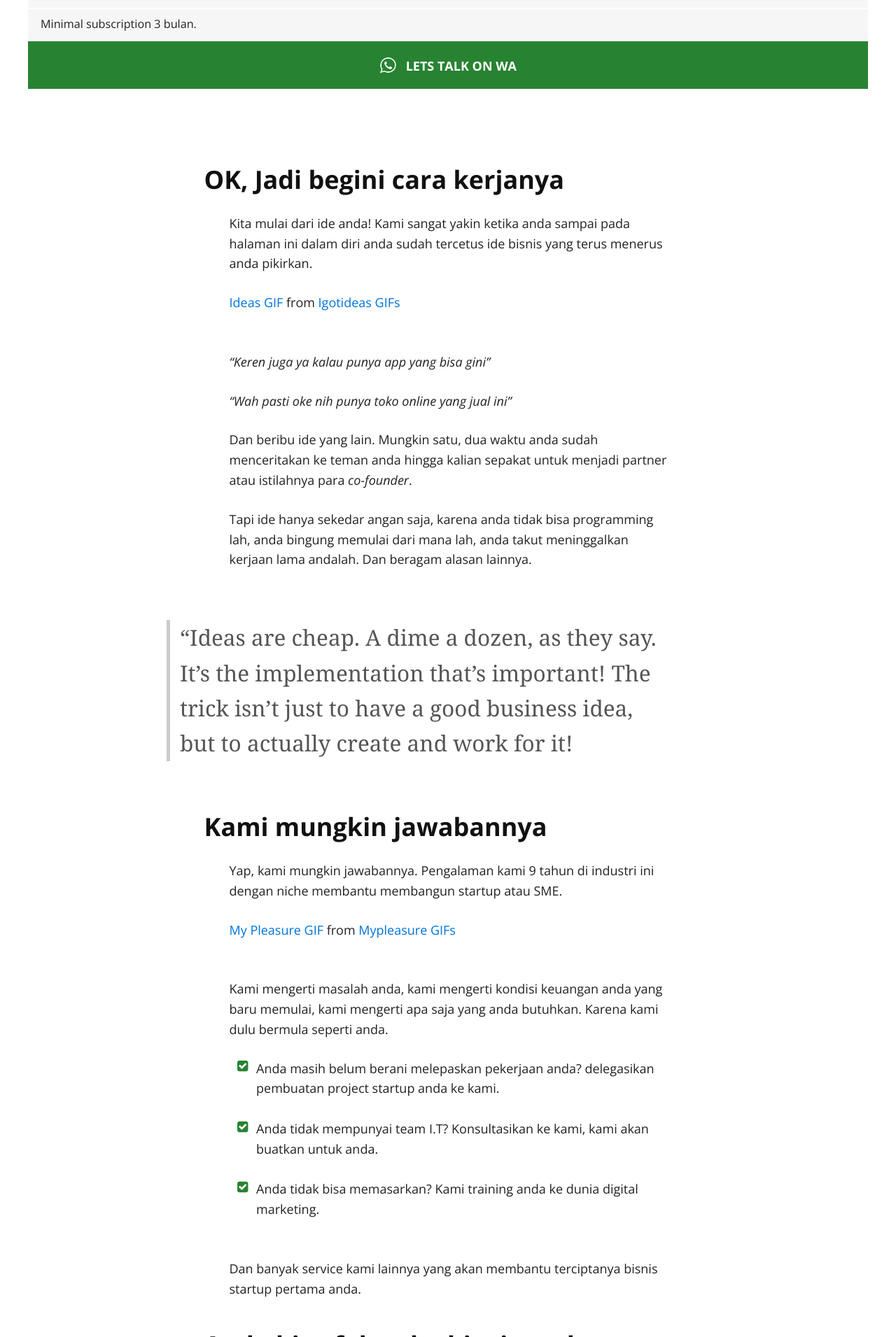
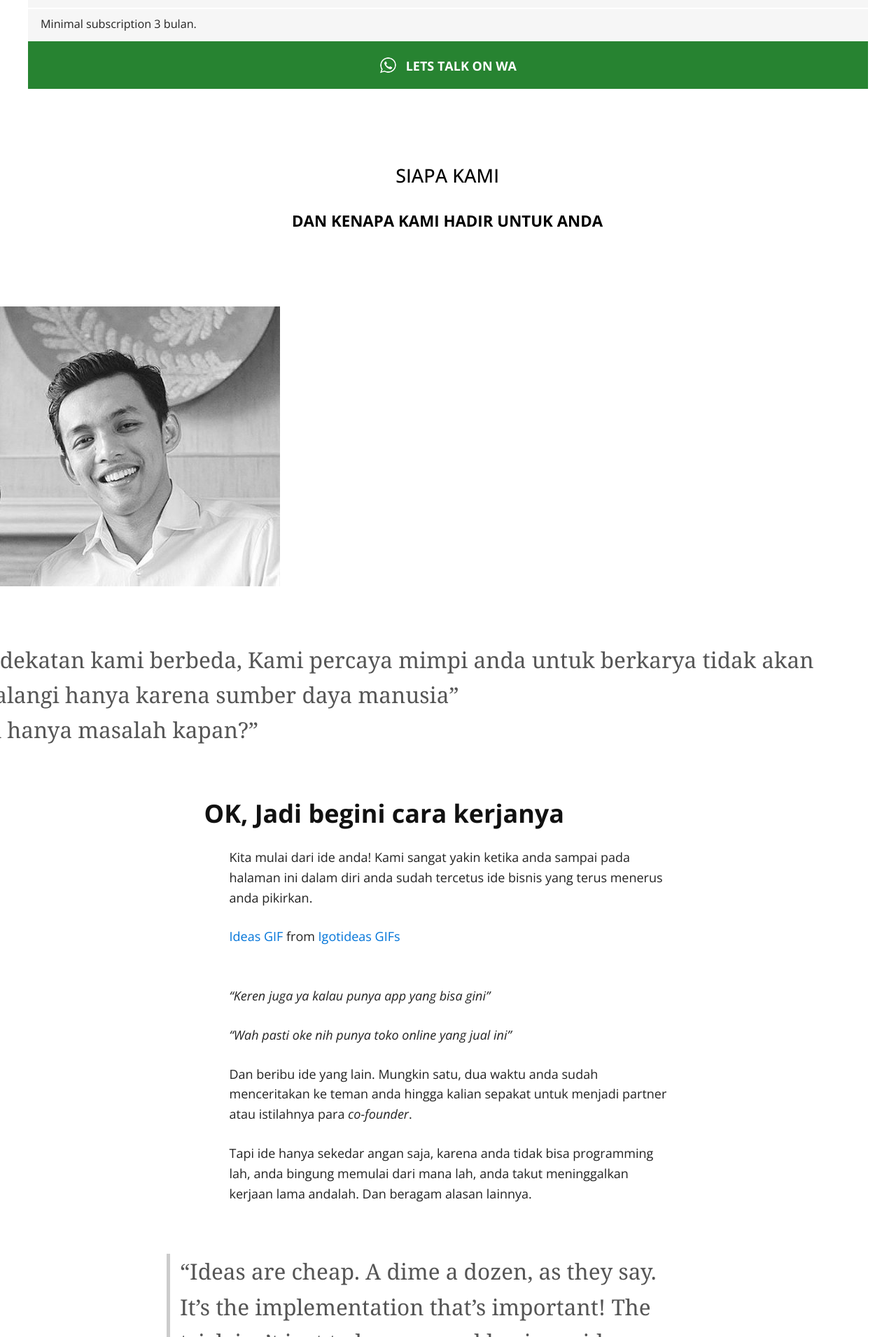
Before and after one commit to kemtol/rocktokom, a Jekyll site: the page built from index.md, in a window 1280 px wide. Shown: the part 3062-4973 px from the top of the page at 70% size. Built offline with Jekyll 4.4.1, drawn with Linux system fonts in a browser that asks for light colours; nearby versions of some CDN libraries; a script that is not in the unit is left out; our own code applies the rules of GitHub Pages for plain Markdown files.

Commit message:
Update default.html

```diff
--- a/_layouts/default.html
+++ b/_layouts/default.html
@@ -116,6 +116,7 @@
       #landing--page--2 > div > span.bx, #landing--page--2 > div > span.by{font-size:1.75rem}
       #landing--page--2 > div > span.by{font-size:1.5rem}
 
+      #landing--page--3 > div{}
 
       .btn-wa{display:none}
 
@@ -223,6 +224,25 @@
       <a href="https://api.whatsapp.com/send?phone=6283890722797&text=Halo%20mau%20info%20donk" class="btn-wa"><img src="/images/fa-whatsapp_24_0_ffffff_none.png"> LETS TALK ON WA</a>
     </div>
 
+    <div id="landing--page--3">
+      <h2 class="h2-front-page">SIAPA KAMI<span>DAN KENAPA KAMI HADIR UNTUK ANDA</span></h2>
+      <div class="lp3a">
+        <div class="lp3b-l">
+          <img src="/images/konsultasi-bangun-startup.jpg" />
+        <div/>
+        <blockquote class="lp3b-r">
+          “Pendekatan kami berbeda,
+          Kami percaya mimpi anda
+          untuk berkarya tidak akan
+          terhalangi hanya karena
+          sumber daya manusia”
+          <br/>
+          “Jadi hanya masalah kapan?”
+        </blockquote>
+      </div>
+
+    </div>
+
     <div class="container">
     {{ content }}
     </div>
```
